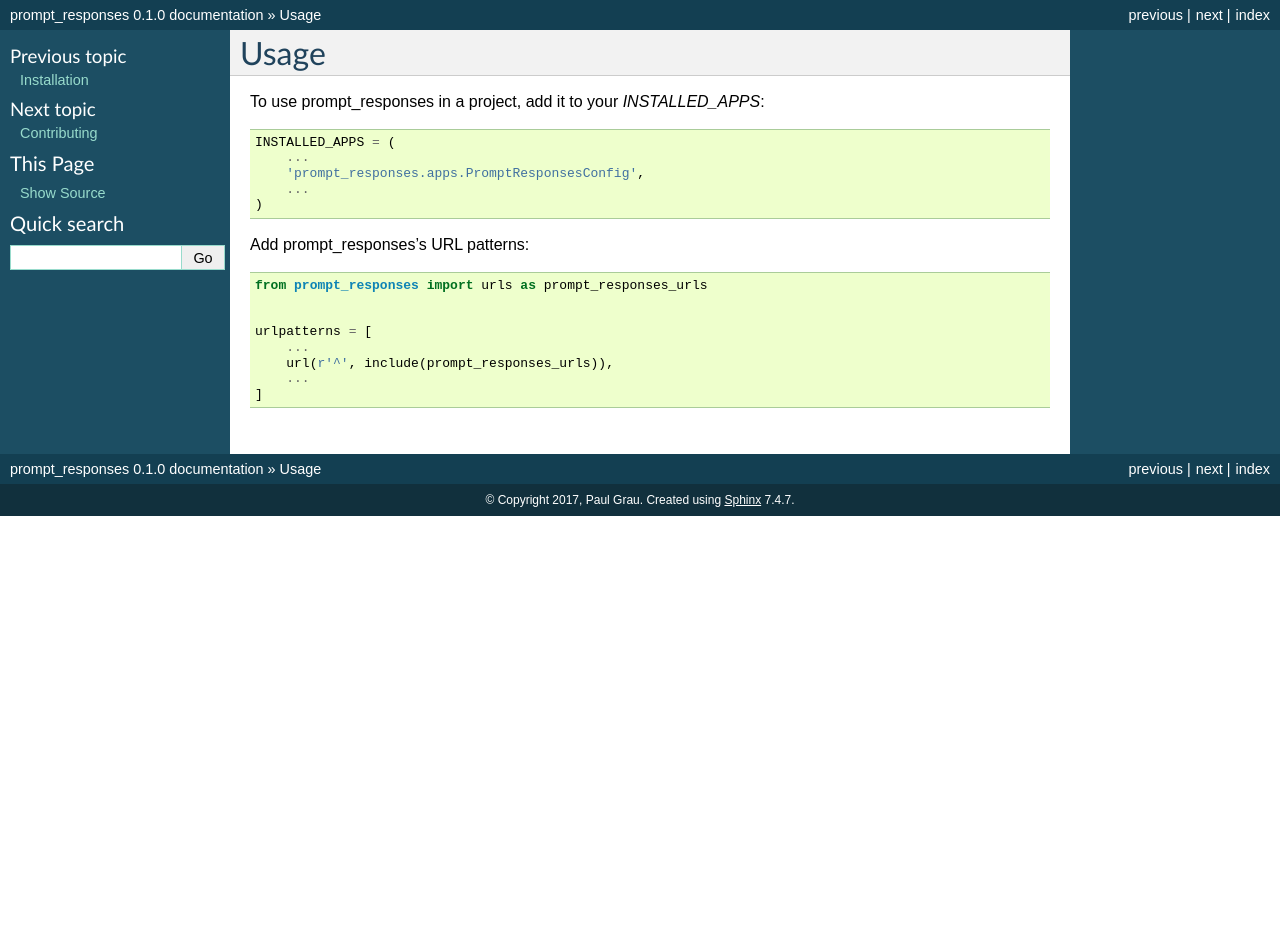
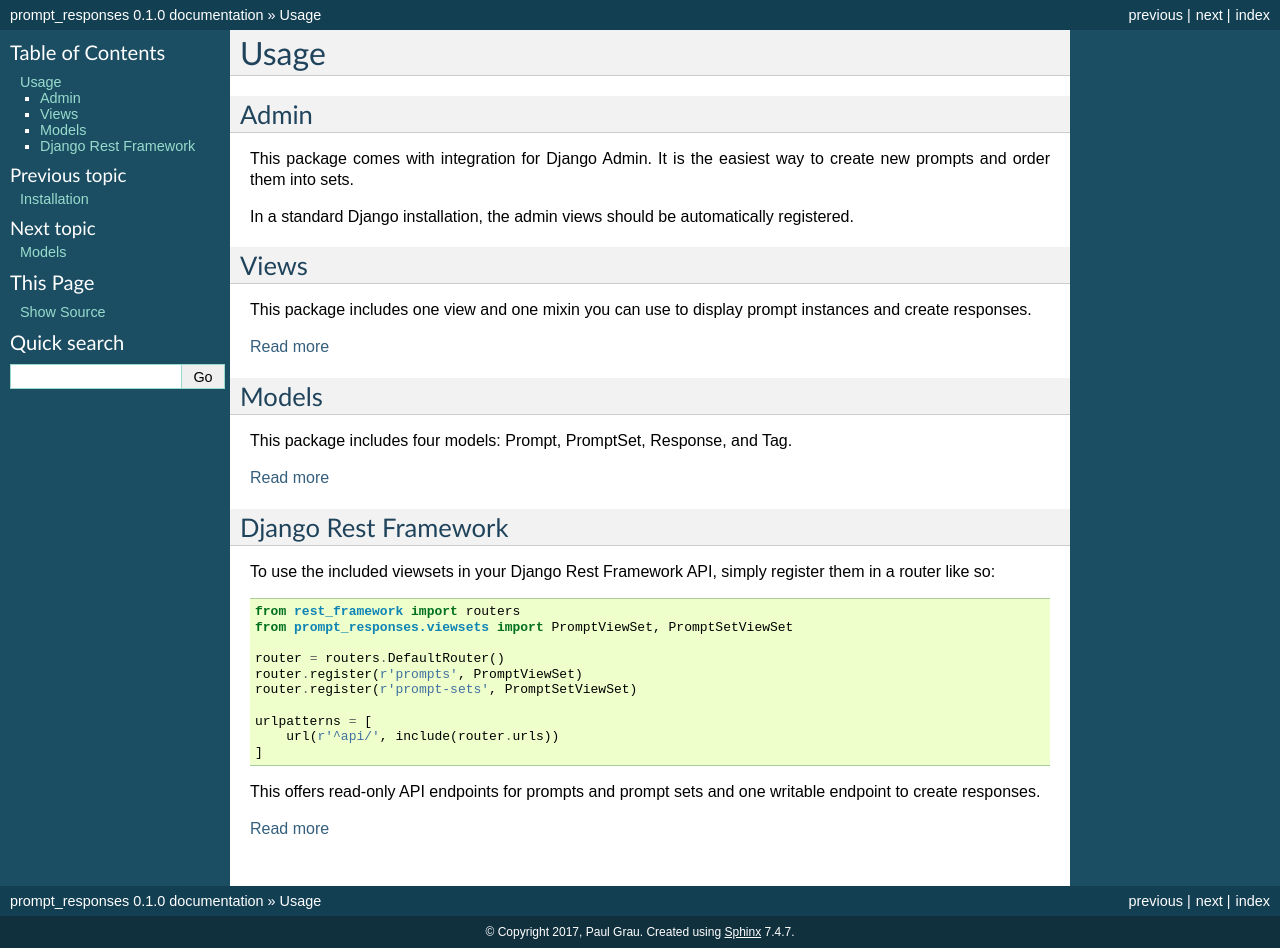
Before and after one commit to graup/django-prompt-responses, a Sphinx documentation site: the page built from docs/usage.rst, in a window 1280 px wide. Built offline with Sphinx 7.4.7, drawn with Linux system fonts in a browser that asks for light colours; before the commit the page ends 900 px from its top, so only the background shows below that.

```diff
--- a/docs/authors.rst
+++ /dev/null
@@ -1 +0,0 @@
-.. include:: ../AUTHORS.rst
--- a/docs/readme.rst
+++ /dev/null
@@ -1 +0,0 @@
-.. include:: ../README.rst
--- a/docs/usage.rst
+++ b/docs/usage.rst
@@ -2,25 +2,49 @@
 Usage
 =====
 
-To use prompt_responses in a project, add it to your `INSTALLED_APPS`:
+Admin
+-----
+
+This package comes with integration for Django Admin.
+It is the easiest way to create new prompts and order them into sets.
+
+In a standard Django installation, the admin views should be automatically registered.
+
+Views
+-----
+
+This package includes one view and one mixin you can use to display
+prompt instances and create responses.
+
+:doc:`Read more <views>`
+
+Models
+------
+
+This package includes four models: Prompt, PromptSet, Response, and Tag.
+
+:doc:`Read more <models>`
+
+Django Rest Framework
+---------------------
+
+To use the included viewsets in your Django Rest Framework API, simply register them
+in a router like so:
 
 .. code-block:: python
 
-    INSTALLED_APPS = (
-        ...
-        'prompt_responses.apps.PromptResponsesConfig',
-        ...
-    )
+    from rest_framework import routers
+    from prompt_responses.viewsets import PromptViewSet, PromptSetViewSet
 
-Add prompt_responses's URL patterns:
-
-.. code-block:: python
-
-    from prompt_responses import urls as prompt_responses_urls
-
+    router = routers.DefaultRouter()
+    router.register(r'prompts', PromptViewSet)
+    router.register(r'prompt-sets', PromptSetViewSet)
 
     urlpatterns = [
-        ...
-        url(r'^', include(prompt_responses_urls)),
-        ...
+        url(r'^api/', include(router.urls))
     ]
+
+This offers read-only API endpoints for prompts and prompt sets and
+one writable endpoint to create responses.
+
+:doc:`Read more <rest-framework>`
```
Also changed, not shown: docs/index.rst (+16 -4 lines), docs/installation.rst (+26 -5 lines), docs/models.rst (added, +23 -0 lines), docs/rest-framework.rst (added, +72 -0 lines), docs/views.rst (added, +65 -0 lines), 2 other files.
